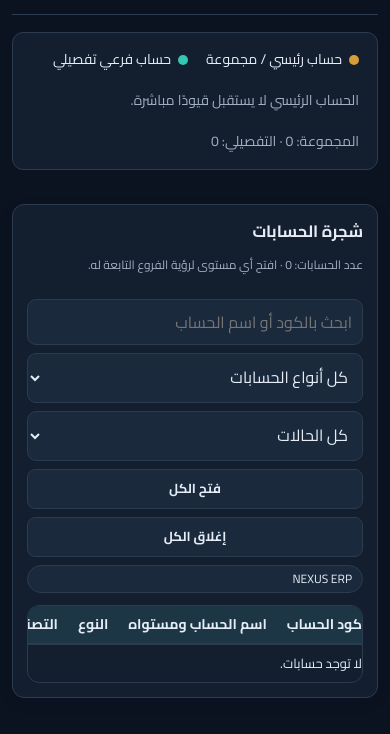
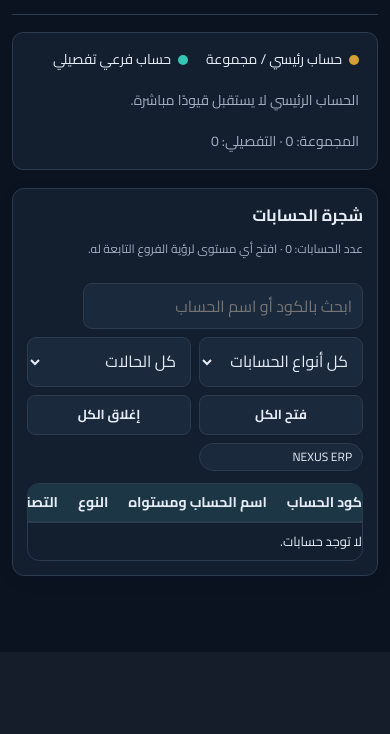
Before and after one commit to ahmed2883166/erpsystem, a Flask app: template templates/accounts.html in a window 390 px wide. Shown: the part 192-926 px from the top of the page. After the commit the page ends 768 px from the top, so only its background shows below. Run offline with Flask 3, Linux system fonts and the light colour scheme; the template is opened without the code that fills it, so the values that code supplies are empty; some libraries are stand-ins or nearby versions.

Commit message:
Improve full-width account tree hierarchy and mobile controls

```diff
--- a/static/style.css
+++ b/static/style.css
@@ -643,3 +643,23 @@ nav .nav-links a.active{background:#24445a;border-color:#4e7892}
  .journal-form-actions button{width:100%}
  .journal-entry-panel .form-row{grid-template-columns:minmax(0,1fr)}
 }
+
+/* Account tree: full-width hierarchy with visible parent/child distinction */
+.accounts-layout{display:flex;flex-direction:column;gap:16px}
+.accounts-layout>.panel{width:100%;min-width:0}
+.accounts-layout>.panel:first-child{order:0}
+.accounts-layout>.panel:last-child{order:1}
+.accounts-tree{min-width:1120px}
+.accounts-tree .account-group td{font-weight:800;background:color-mix(in srgb,var(--accent) 6%,var(--surface))}
+.accounts-tree .account-detail td:first-child,.accounts-tree .account-detail td:nth-child(2){font-weight:600}
+.accounts-tree .account-section-row td{background:var(--surface2);font-weight:900;color:var(--text);padding:11px 15px}
+.accounts-tree .account-name{display:flex;align-items:center;gap:7px;min-width:220px}
+.account-tree-toolbar{display:flex;justify-content:space-between;align-items:flex-start;gap:12px;flex-wrap:wrap}
+.account-tree-toolbar .table-actions{display:flex;gap:8px;align-items:center;flex-wrap:wrap}
+.account-tree-toolbar input{min-width:210px}
+@media(max-width:560px){
+ .account-tree-toolbar .table-actions{display:grid;grid-template-columns:1fr 1fr;width:100%}
+ .account-tree-toolbar input{grid-column:1/-1;min-width:0}
+ .account-tree-toolbar .table-actions select{min-width:0}
+ .accounts-tree{min-width:1050px}
+}
```
